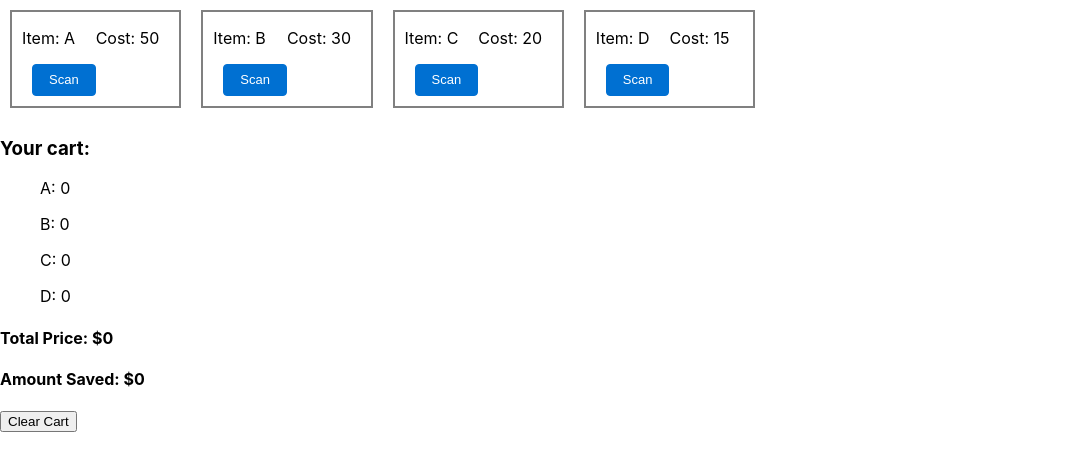
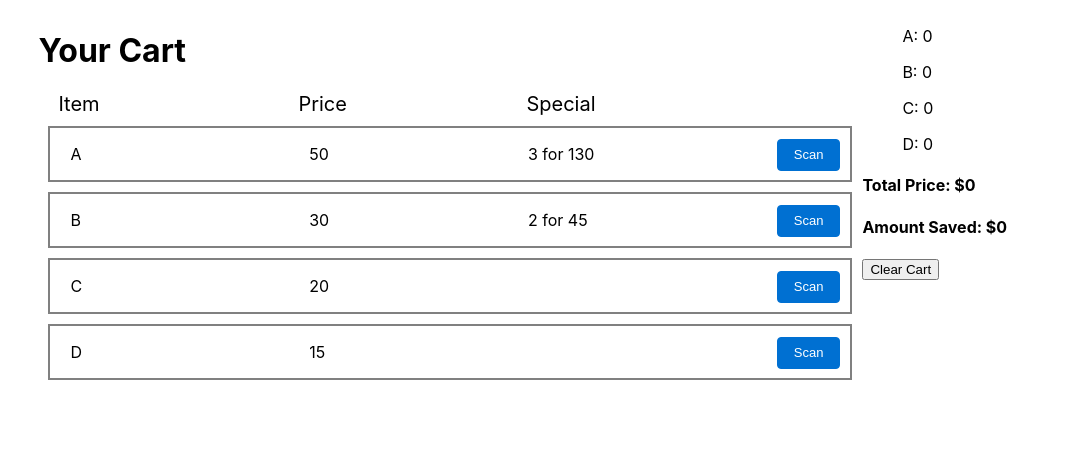
Before and after one commit to HaydenMCD/Kata09, a React (Create React App) app in the folder kata09_visa/: page / in a window 1280 px wide. Shown: the top 470 px of the page, without its empty margins (0-1070 px from the left). Built offline with nearby package versions, Linux system fonts and the light colour scheme.

Commit message:
Made each item listing into a table with headings. Added display for current specials. Moved the items in cart to the right side of the screen

```diff
--- a/kata09_visa/src/App.tsx
+++ b/kata09_visa/src/App.tsx
@@ -15,7 +15,13 @@ function App() {
 
   return (
     <div className="App">
-      <div>
+      <div className="appWrapper">
+        <h1> Your Cart</h1>
+        <div className="headingWrapper">
+          <p className="itemHeading">Item</p>
+          <p className="priceHeading">Price</p>
+          <p className="specialHeading">Special</p>
+        </div>
         {items.map((i: itemProperties, index: number) => {
           return (
             <ItemListing
@@ -23,6 +29,8 @@ function App() {
               id={index}
               ItemName={i.ItemName}
               UnitCost={i.UnitCost}
+              SpecialPrice={i.SpecialPrice}
+              SpecialCount={i.SpecialCount}
             />
           );
         })}
--- a/kata09_visa/src/Components/Cart/Cart.tsx
+++ b/kata09_visa/src/Components/Cart/Cart.tsx
@@ -86,8 +86,7 @@ const Cart = ({ cartCleared, onClearCart }: CartProps) => {
   }, []);
 
   return (
-    <div>
-      <h3>Your cart:</h3>
+    <div className="cartWrapper">
       <ul>
         {Array.from(itemCount.entries()).map(([itemName, count]) => (
           <p key={itemName}>
@@ -95,8 +94,11 @@ const Cart = ({ cartCleared, onClearCart }: CartProps) => {
           </p>
         ))}
       </ul>
+
       <h4>Total Price: ${totalPrice}</h4>
+
       <h4>Amount Saved: ${totalAmountSaved - totalPrice}</h4>
+
       <ClearCartButton onClearCart={onClearCart} />
     </div>
   );
--- a/kata09_visa/src/Components/Item/ItemListing.tsx
+++ b/kata09_visa/src/Components/Item/ItemListing.tsx
@@ -3,9 +3,9 @@ import "../../Styles/ItemListing.css";
 
 export interface itemProperties {
   ItemName: string;
-  UnitCost?: number;
-  SpecialCount?: number;
-  SpecialPrice?: number;
+  UnitCost: number;
+  SpecialCount: number;
+  SpecialPrice: number;
 }
 
 interface ItemProps extends itemProperties {
@@ -13,12 +13,22 @@ interface ItemProps extends itemProperties {
 }
 
 const Item = (props: ItemProps) => {
+  console.log(props);
   return (
-    <div className="itemContainer">
-      <p>Item: {props.ItemName}</p>
-      <p>Cost: {props.UnitCost}</p>
-      <ScanButton id={props.id} />
-    </div>
+    <>
+      <div className="itemContainer">
+        <p className="itemName">{props.ItemName}</p>
+        <p className="itemCost">{props.UnitCost}</p>
+        {props.SpecialCount > 0 && (
+          <p className="itemSpecial">
+            {props.SpecialCount} for {props.SpecialPrice}
+          </p>
+        )}
+        <div className="buttonWrapper">
+          <ScanButton id={props.id} />
+        </div>
+      </div>
+    </>
   );
 };
 
--- a/kata09_visa/src/PriceData.json
+++ b/kata09_visa/src/PriceData.json
@@ -13,10 +13,14 @@
   },
   {
     "ItemName": "C",
-    "UnitCost": 20
+    "UnitCost": 20,
+    "SpecialCount": 0,
+    "SpecialPrice": 0
   },
   {
     "ItemName": "D",
-    "UnitCost": 15
+    "UnitCost": 15,
+    "SpecialCount": 0,
+    "SpecialPrice": 0
   }
 ]
--- a/kata09_visa/src/Styles/App.css
+++ b/kata09_visa/src/Styles/App.css
@@ -0,0 +1,29 @@
+.App {
+  margin-top: 10px;
+  margin-left: 3%;
+  display: inline-flex;
+}
+
+.headingWrapper {
+  width: 800px;
+  display: grid;
+  grid-template-columns: repeat(4, minmax(0, 1fr));
+  padding-left: 20px;
+}
+
+.itemHeading {
+  font-size: 20px;
+  margin: 0;
+}
+
+.priceHeading {
+  padding-left: 20%;
+  margin: 0;
+  font-size: 20px;
+}
+
+.specialHeading {
+  padding-left: 34%;
+  margin: 0;
+  font-size: 20px;
+}
--- /dev/null
+++ b/kata09_visa/src/Styles/Cart.css
@@ -0,0 +1,6 @@
+.cartWrapper {
+  width: 800px;
+  margin: 0;
+  padding: 0;
+  border: 2px solid gray;
+}
--- a/kata09_visa/src/Styles/ItemListing.css
+++ b/kata09_visa/src/Styles/ItemListing.css
@@ -1,8 +1,27 @@
 .itemContainer {
-  display: inline-grid;
-  grid-template-columns: 1fr 1fr;
-  padding-bottom: 10px;
-  padding: 0 10px 10px 10px;
   margin: 10px;
   border: 2px solid gray;
+  width: 800px;
+  display: grid;
+  grid-template-columns: repeat(3, minmax(0, 1fr));
 }
+
+.itemName {
+  padding: 0 20px 0 20px;
+  grid-column: 1;
+}
+
+.itemCost {
+  padding: 0 20px 0 20px;
+  grid-column: 2;
+}
+
+.itemSpecial {
+  grid-column: 3;
+}
+
+.buttonWrapper {
+  grid-column: 4;
+  padding-top: 11px;
+  padding-right: 10px;
+}
```
